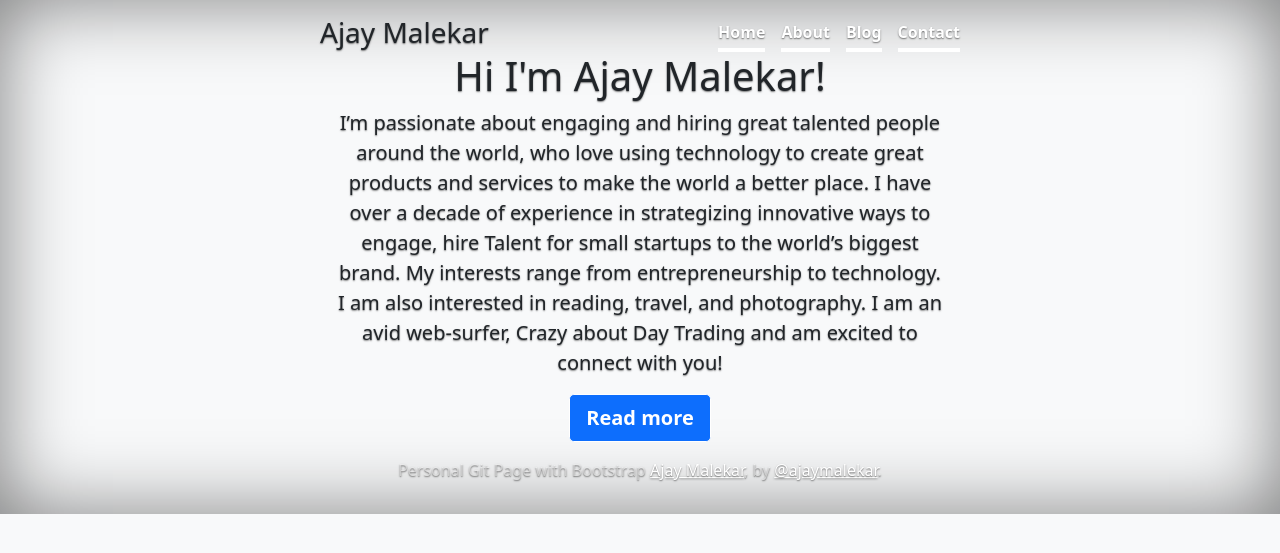
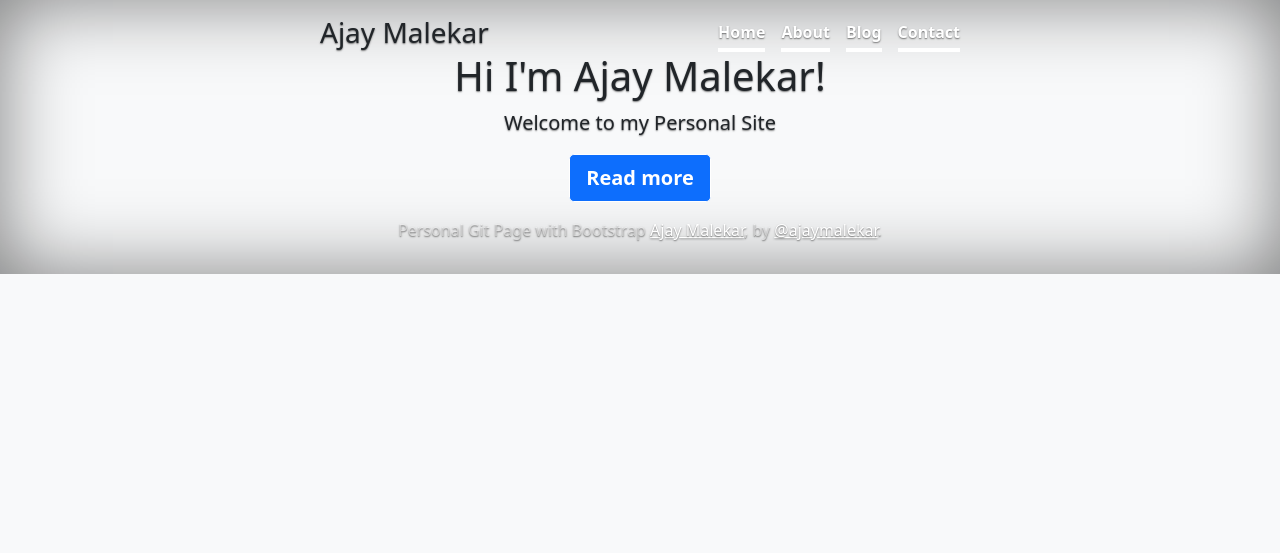
Before and after one commit to ajaymalekar/ajaymalekar.github.io, a Jekyll site: the page built from index.html, in a window 1280 px wide. Shown: the top 553 px of the page. Built offline with Jekyll 4.4.1, drawn with Linux system fonts in a browser that asks for light colours; nearby versions of some CDN libraries.

Commit message:
Update hero.html

```diff
--- a/_includes/hero.html
+++ b/_includes/hero.html
@@ -1,6 +1,6 @@
 <main class="px-3">
     <h1>Hi I'm Ajay Malekar!</h1>
-    <p class="lead">I’m passionate about engaging and hiring great talented people around the world, who love using technology to create great products and services to make the world a better place. I have over a decade of experience in strategizing innovative ways to engage, hire Talent for small startups to the world’s biggest brand. My interests range from entrepreneurship to technology. I am also interested in reading, travel, and photography. I am an avid web-surfer, Crazy about Day Trading and am excited to connect with you!</p>
+    <p class="lead">Welcome to my Personal Site</p>
     <p class="lead">
       <a href="https://ajaymalekar.github.io/about" class="btn btn-lg btn-secondary fw-bold border-white bg-primary">Read more</a>
     </p>
```
